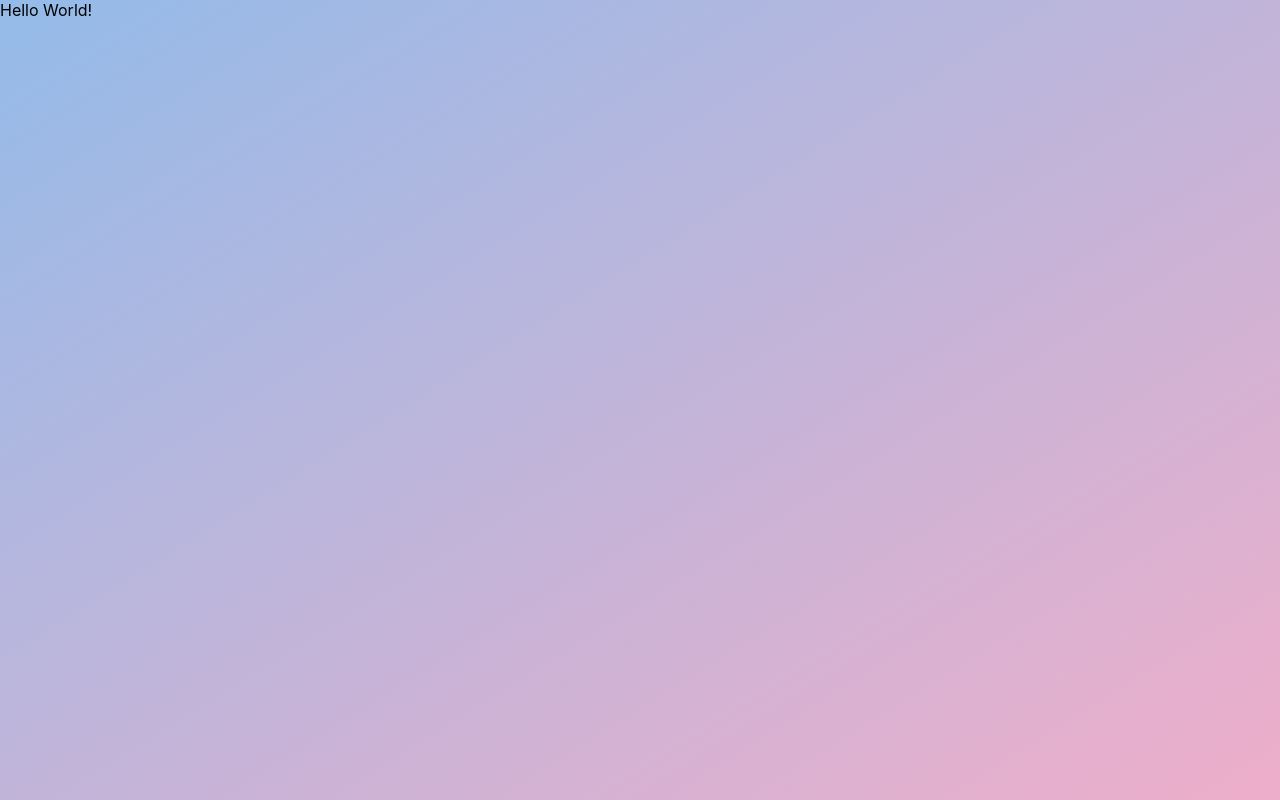
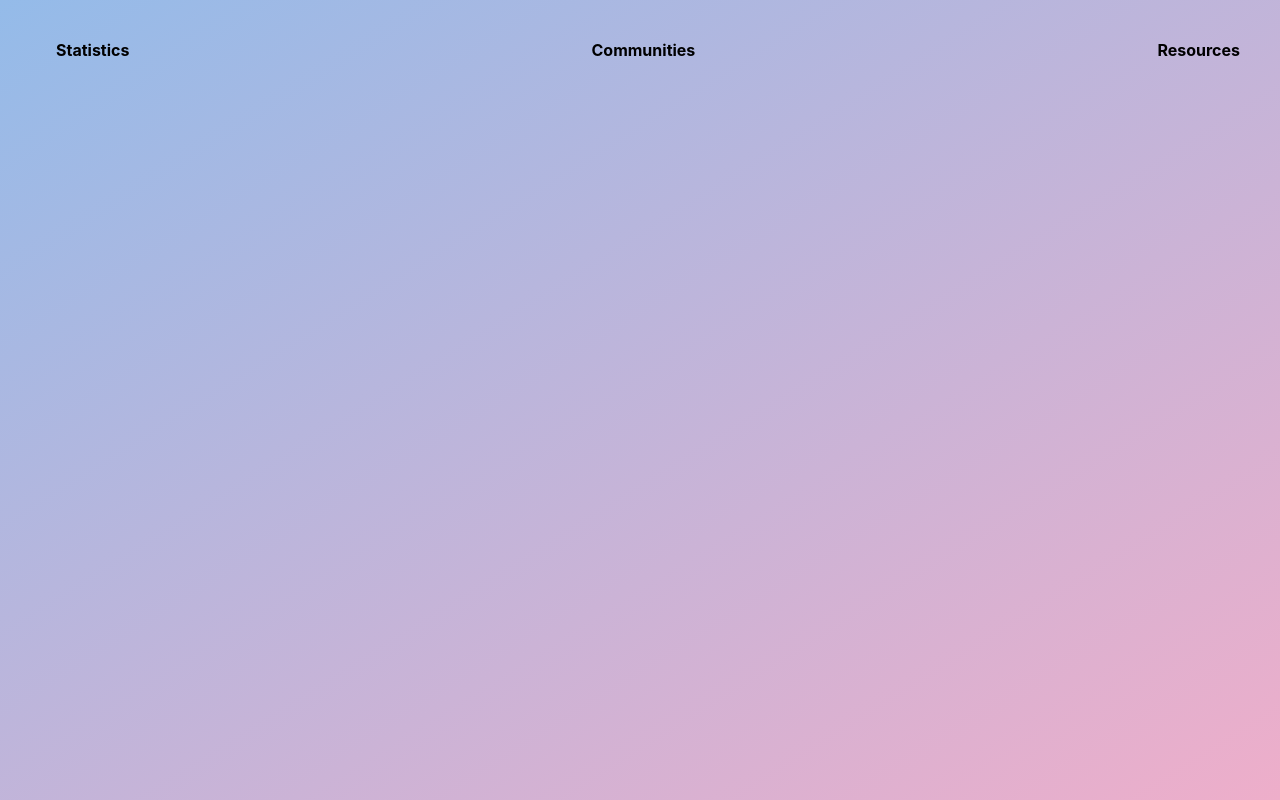
Before and after one commit to minhdos/438-final-project, a React (Create React App) app: page / in a window 1280 px wide. Built offline with nearby package versions, Linux system fonts and the light colour scheme.

Commit message:
adding links

```diff
--- a/src/App.css
+++ b/src/App.css
@@ -32,3 +32,13 @@
   flex-direction: column;
   justify-content: space-between;
 }
+
+.links {
+  font-size: 1rem;
+  font-weight: bold;
+  display: flex;
+  justify-content: space-between;
+  flex-direction: row;
+  padding: 2.5rem;
+  margin-left: 1rem;
+}
--- a/src/App.js
+++ b/src/App.js
@@ -4,7 +4,15 @@ import './App.css';
 function App() {
   return (
     <div className="App">
-      Hello World!
+      <header className="header">
+      <div className="links">
+        <span className="title">Statistics</span>
+        <span className="title">Communities</span>
+        <span className="title">Resources</span>
+      </div>
+      <div className='name'>
+      </div>
+    </header>
     </div>
   );
 }
```
